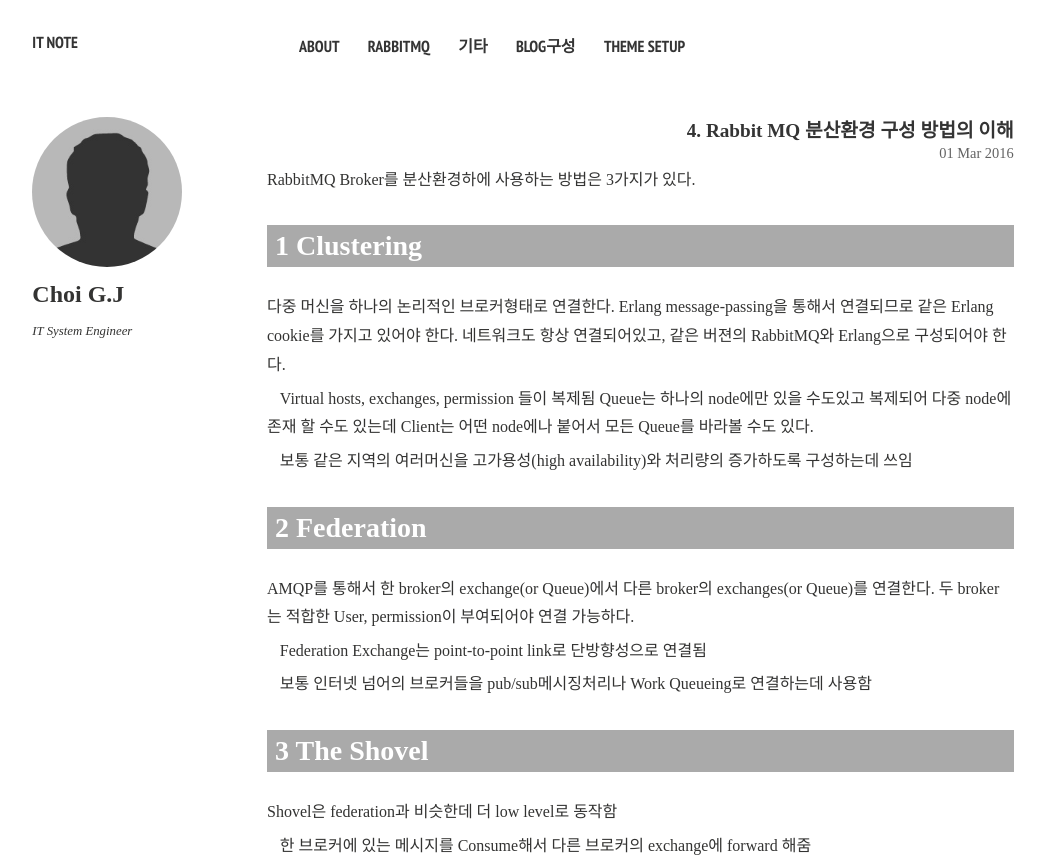
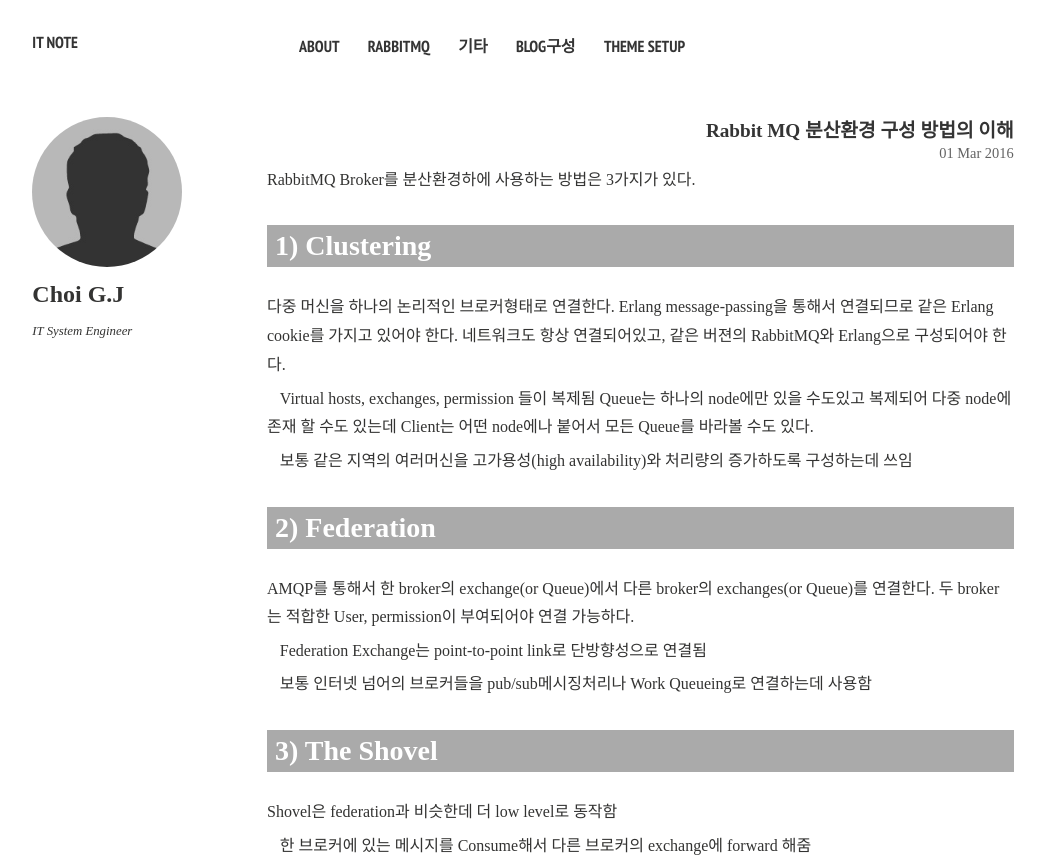
Before and after one commit to gjchoi/gjchoi.github.io, a Jekyll site: the page built from _posts/2016-03-01-rabbit-mq-분산환경구성-3가지방법.md, in a window 1280 px wide and 1400 px high. Shown: the top 857 px of the window, without its empty margins (21-1066 px from the left). Built offline with Jekyll 4.4.1, drawn with Linux system fonts in a browser that asks for light colours; nearby versions of some CDN libraries; comment, search, counter and statistics services are not loaded; some of the changed text lies outside the part shown.

Commit message:
Update 2016-03-01-rabbit-mq-분산환경구성-3가지방법.md

```diff
--- a/_posts/2016-03-01-rabbit-mq-분산환경구성-3가지방법.md
+++ b/_posts/2016-03-01-rabbit-mq-분산환경구성-3가지방법.md
@@ -1,6 +1,7 @@
 ---
 layout: post
-title: 4. Rabbit MQ 분산환경 구성 방법의 이해
+title: Rabbit MQ 분산환경 구성 방법의 이해
+weight: 40
 excerpt: "Rabbit MQ를 사용하여 분산환경 구성하는 3가지 방법에 대해서 알아보고 특징을 비교해본다."
 tags: [rabbitMQ, oss]
 modified: 2016-03-01
@@ -10,7 +11,7 @@ category : rabbit
 
 RabbitMQ Broker를 분산환경하에 사용하는 방법은 3가지가 있다.
 
-1 Clustering
+1) Clustering
 -------------
 
 다중 머신을 하나의 논리적인 브로커형태로 연결한다.
@@ -25,7 +26,7 @@ Client는 어떤 node에나 붙어서 모든 Queue를 바라볼 수도 있다.
 보통 같은 지역의 여러머신을 고가용성(high availability)와 처리량의 증가하도록 구성하는데 쓰임
 
 
-2 Federation
+2) Federation
 -------------
 AMQP를 통해서 한 broker의 exchange(or Queue)에서 다른 broker의 exchanges(or Queue)를 연결한다.
 두 broker는 적합한 User, permission이 부여되어야 연결 가능하다.
@@ -35,7 +36,7 @@ Federation Exchange는 point-to-point link로 단방향성으로 연결됨
 보통 인터넷 넘어의 브로커들을 pub/sub메시징처리나 Work Queueing로 연결하는데 사용함
 
 
-3 The Shovel
+3) The Shovel
 -------------
 
 Shovel은 federation과 비슷한데 더 low level로 동작함
```
